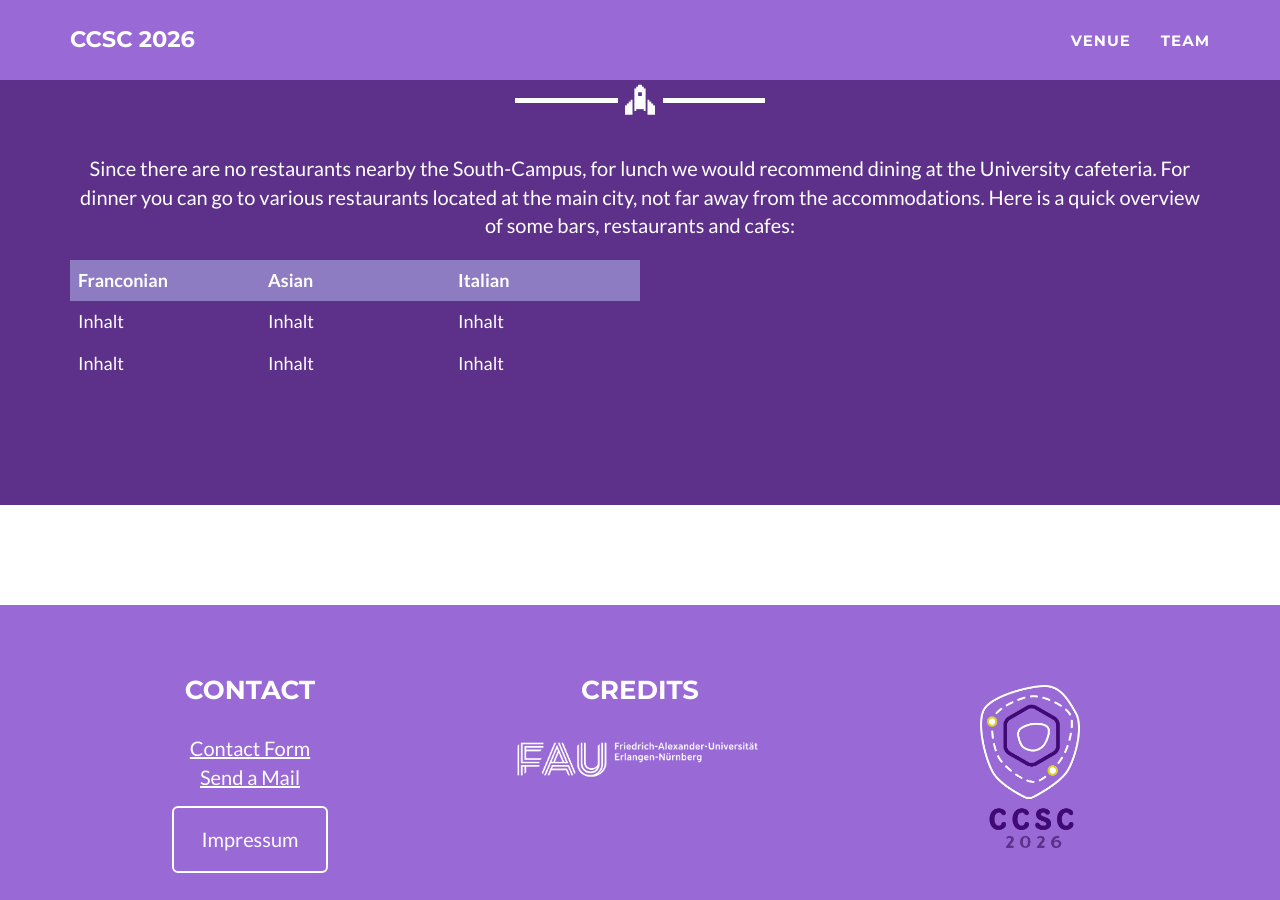
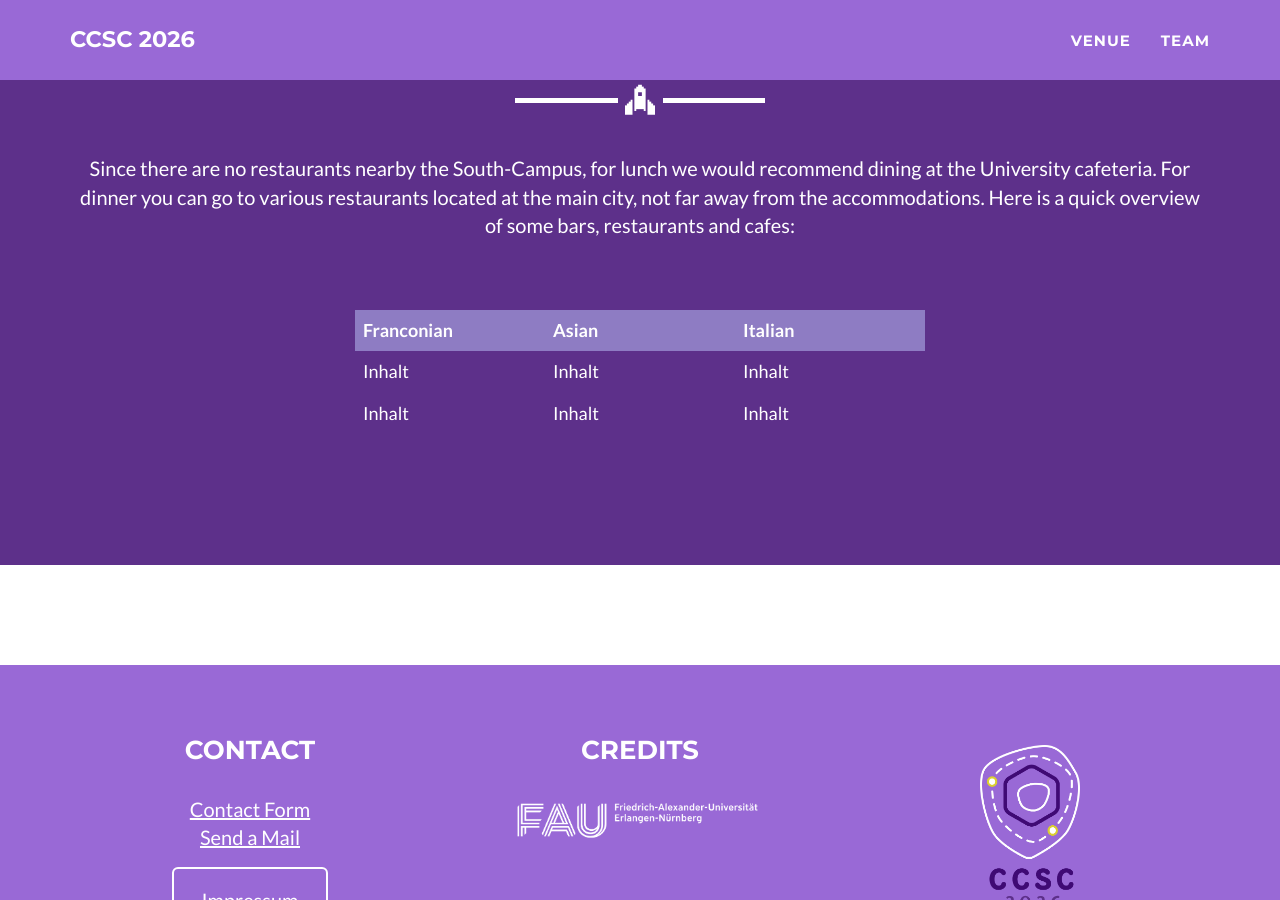
Before and after one commit to ccsc2026/ccsc2026.github.io, a Jekyll site: the page built from venue.html, in a window 1280 px wide and 900 px high, scrolled down 2444 px. Built offline with Jekyll 4.4.1, drawn with Linux system fonts in a browser that asks for light colours.

Commit message:
Update venue.html
retrying to center table

```diff
--- a/venue.html
+++ b/venue.html
@@ -98,7 +98,7 @@ layout: page
             margin-top: 50px; /* Adjust the spacing as needed */
         }
         table {
-        width: 50%;
+            width: 50%; /* Adjust width as needed */
             border-collapse: collapse;
             table-layout: fixed;
             margin: 20px 0;
@@ -110,12 +110,13 @@ layout: page
             padding: 8px;
         }
         th {
-            background-color: #8e7cc3;
+            background-color: #8e7cc3; /* Header background color */
         }
     </style>
 </head>
 <body>
 
+<div class="table-container">
     <table>
       <thead>
         <tr>
@@ -137,6 +138,7 @@ layout: page
         </tr>
       </tbody>
     </table>
+</div>
 
 </body>
 </html>
```
Lines whose indentation alone changed are shown as unchanged.
